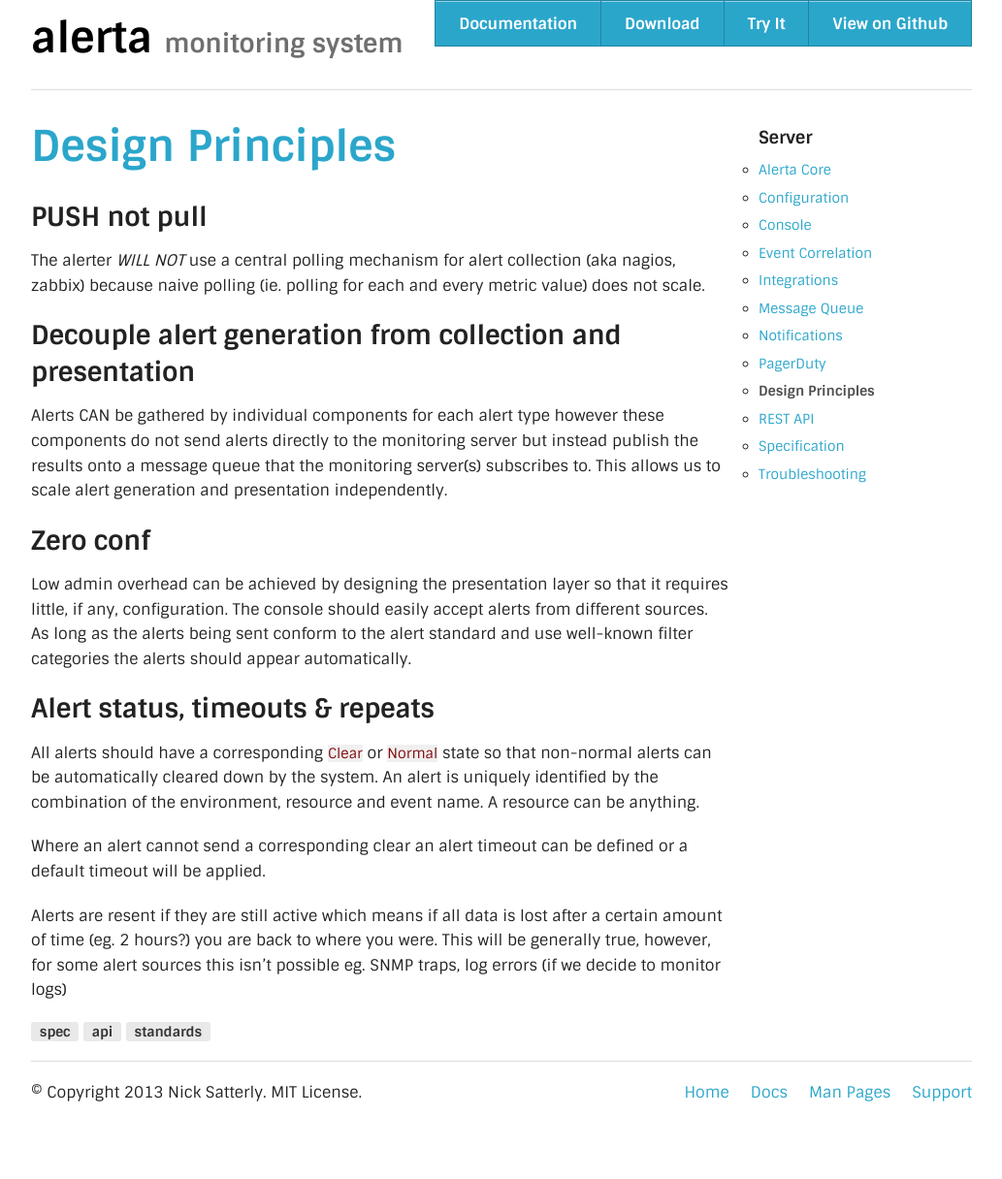
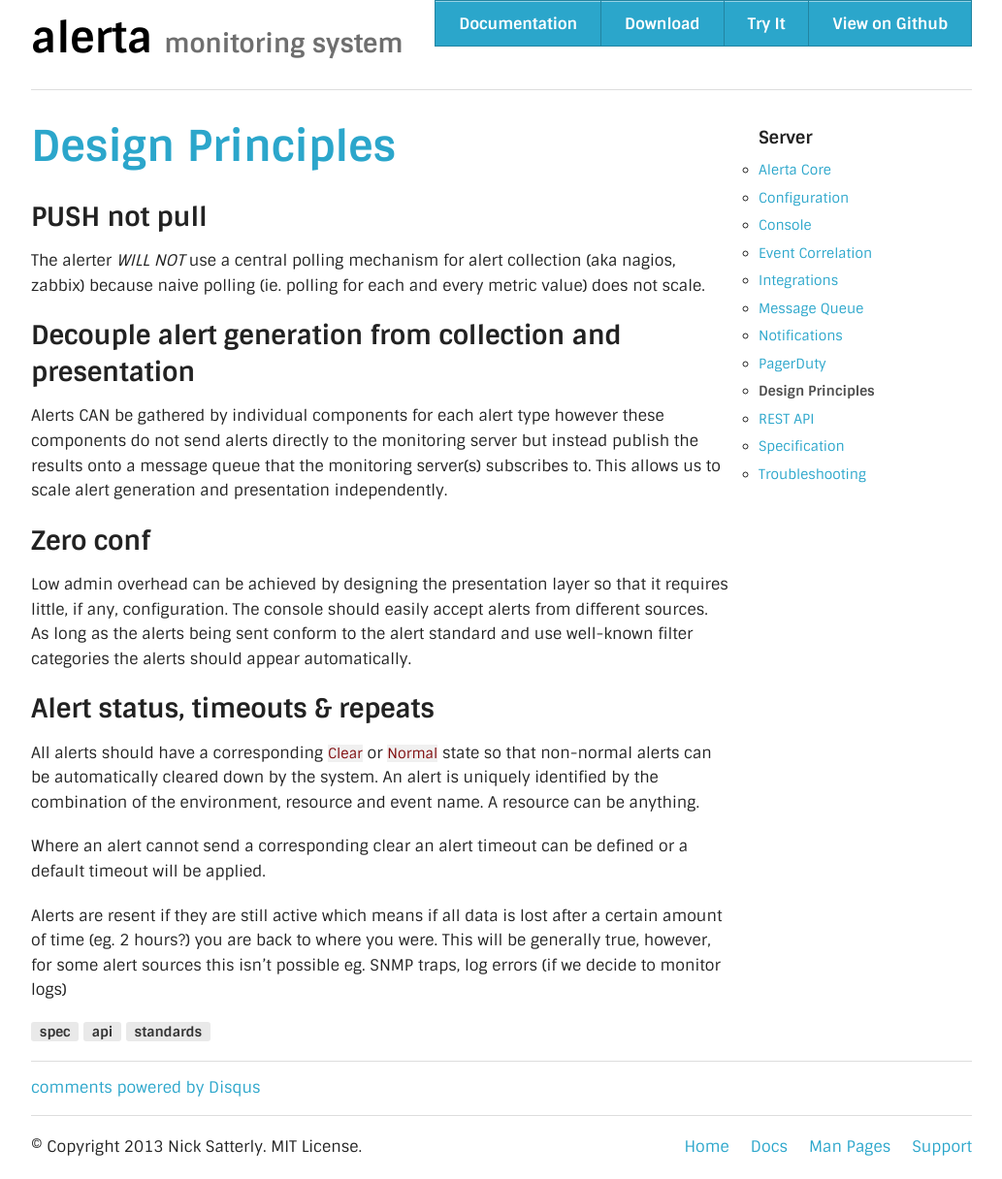
Before and after one commit to alerta/alerta.github.io, a Jekyll site: the page built from docs/principles.md, in a window 1280 px wide. Shown: the whole page at 97% size, without its empty margins (123-1156 px from the left). Built offline with Jekyll 4.4.1, drawn with Linux system fonts in a browser that asks for light colours; Markdown is read by kramdown in place of the engine named in the settings; comment, search, counter and statistics services are not loaded; before the commit the page ends 1160 px from its top, so only the background shows below that.

Commit message:
add disqus include

```diff
--- a/_config.yml
+++ b/_config.yml
@@ -1,4 +1,4 @@
-name: Alerta
+name: alerta
 pygments: true
 tracking_id: UA-44829146-1
 repository: https://github.com/guardian/alerta
--- /dev/null
+++ b/_includes/disqus.html
@@ -0,0 +1,26 @@
+<!-- Disqus -->
+
+  {% if page.comments %}
+
+  <div class="row">
+    <div class="large-12 columns">
+
+    <div id="disqus_thread"></div>
+    <script type="text/javascript">
+        /* * * CONFIGURATION VARIABLES: EDIT BEFORE PASTING INTO YOUR WEBPAGE * * */
+        var disqus_shortname = '{{ site.name }}'; // required: replace example with your forum shortname
+
+        /* * * DON'T EDIT BELOW THIS LINE * * */
+        (function() {
+            var dsq = document.createElement('script'); dsq.type = 'text/javascript'; dsq.async = true;
+            dsq.src = '//' + disqus_shortname + '.disqus.com/embed.js';
+            (document.getElementsByTagName('head')[0] || document.getElementsByTagName('body')[0]).appendChild(dsq);
+        })();
+    </script>
+    <noscript>Please enable JavaScript to view the <a href="http://disqus.com/?ref_noscript">comments powered by Disqus.</a></noscript>
+    <a href="http://disqus.com" class="dsq-brlink">comments powered by <span class="logo-disqus">Disqus</span></a>
+
+    </div>
+  </div>
+
+  {% endif %}
--- a/_includes/tags.html
+++ b/_includes/tags.html
@@ -1,8 +1,9 @@
 
   <div class="row">
     <div class="large-12 columns">
-    {% for tag in page.tags %}
-      <span class="radius secondary label">{{ tag }}</span>
-    {% endfor %}
+      {% for tag in page.tags %}
+        <span class="radius secondary label">{{ tag }}</span>
+      {% endfor %}
+      <hr />
     </div>
   </div>
--- a/_layouts/default.html
+++ b/_layouts/default.html
@@ -7,6 +7,7 @@
   {{ content }}
 
   {% include tags.html %}
+  {% include disqus.html %}
   {% include footer.html %}
   {% include scripts.html %}
 
--- a/_layouts/docs.html
+++ b/_layouts/docs.html
@@ -23,7 +23,7 @@
 
     <!-- End Main Content -->
 
-  {% include side_nav.html %}
+    {% include side_nav.html %}
 
   </div>
 
```
Also changed, not shown: docs/principles.md (+1 -0 lines).
